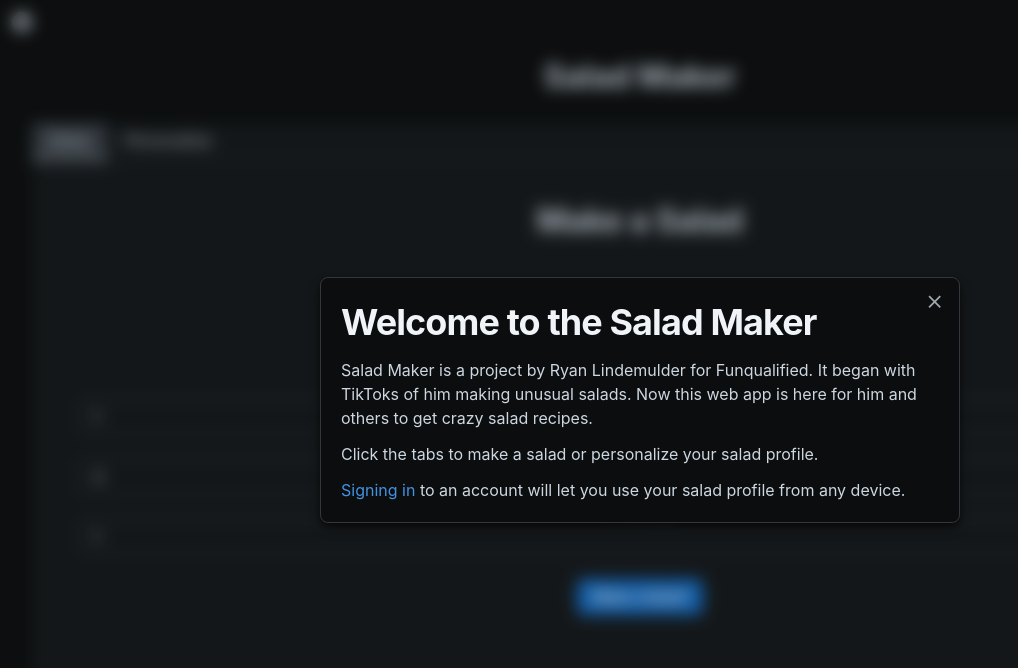
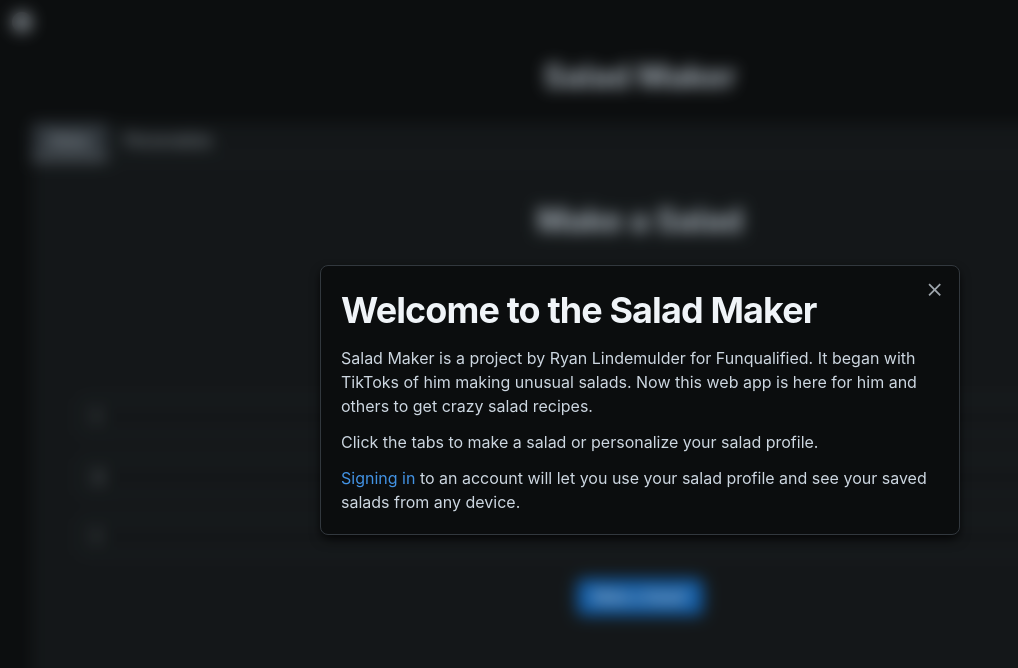
Before and after one commit to funqualified/SaladMaker, a React (Vite) app: page / in a window 1280 px wide. Shown: the top 668 px of the page, without its empty margins (0-1018 px from the left). Built offline with nearby package versions, Linux system fonts and the light colour scheme.

Commit message:
modal wording

```diff
--- a/src/App.jsx
+++ b/src/App.jsx
@@ -133,8 +133,7 @@
             <Typography>Click the tabs to make a salad or personalize your salad profile.</Typography>
             <Typography>
               <Link href="https://app.funqualified.com/dashboard/login?redirect=https://app.funqualified.com/salad">Signing in</Link> to an account will let you
-              use your salad profile from any device.
-              {/*TODO: add this text: You can also save your favorite salads.  */}
+              use your salad profile and see your saved salads from any device.
             </Typography>
           </ModalDialog>
         </Modal>
```
